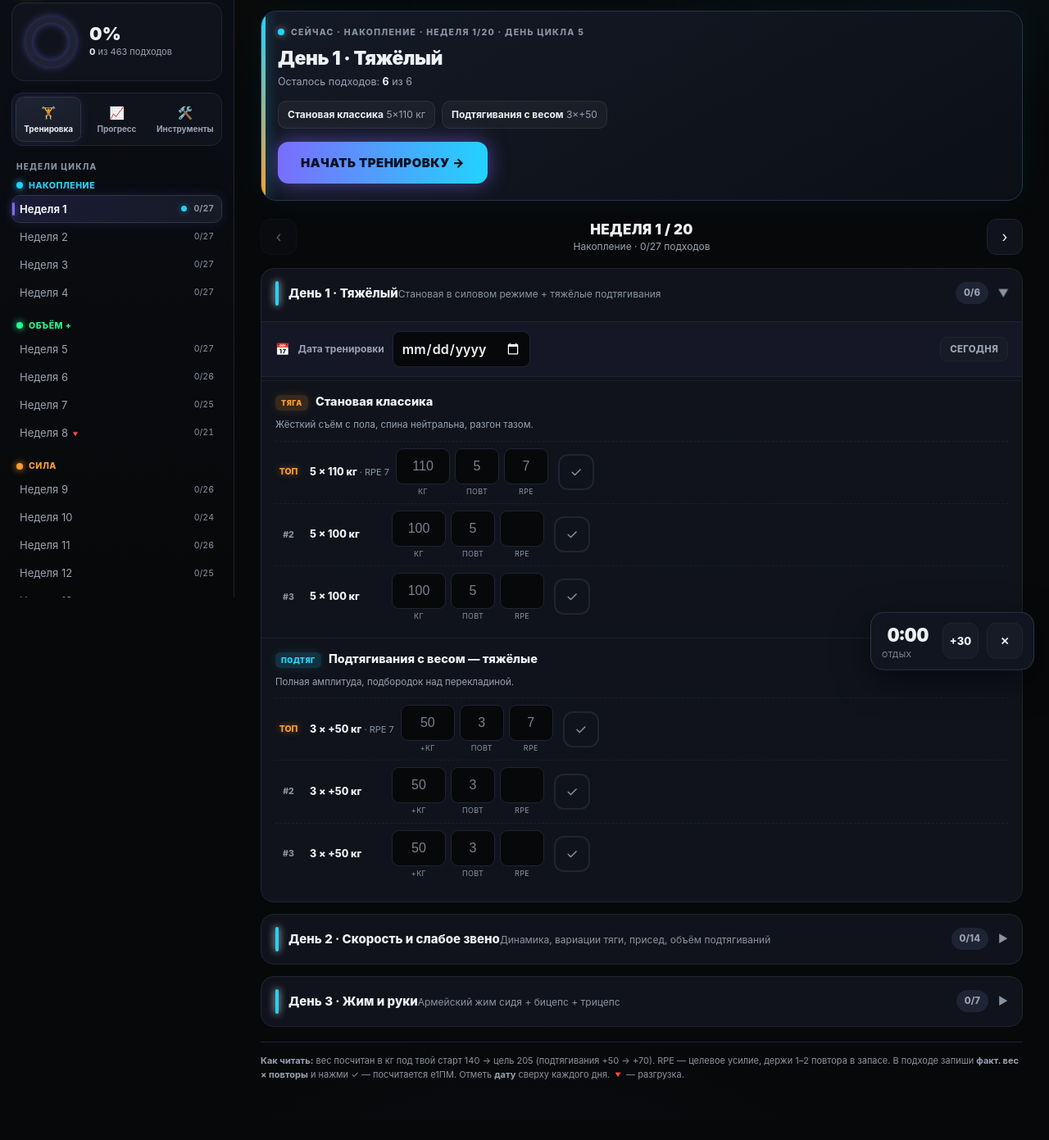
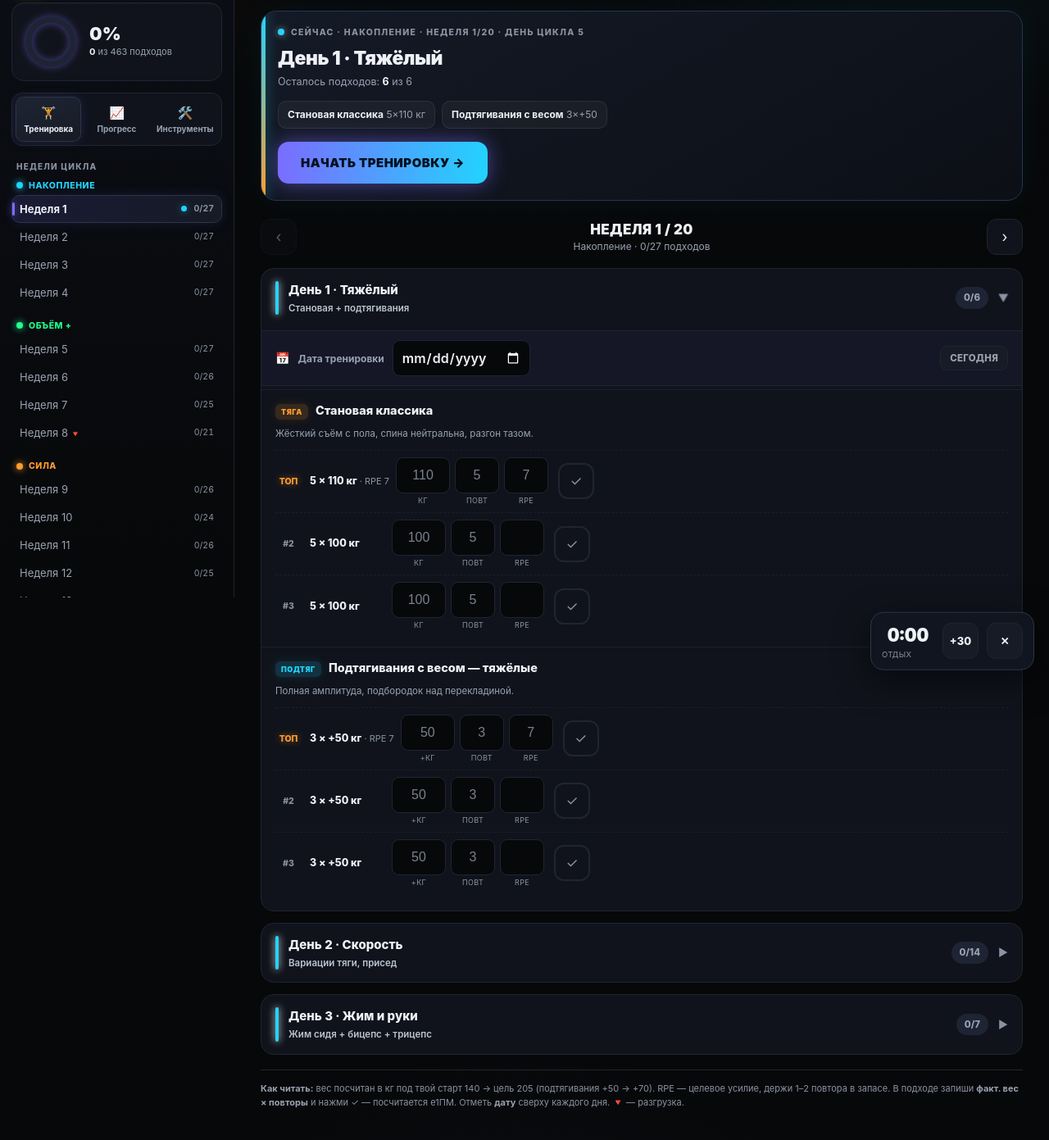
Before and after one commit to GrecAl/Deadlift, a plain HTML site: page index.html in a window 1280 px wide. Shown: the part 71-1462 px from the top of the page at 82% size. Before the commit the page ends 1438 px from the top, so only its background shows below. Drawn offline with Linux system fonts and the light colour scheme.

Commit message:
Day subtitles: own line, brighter (#bcc4d2), shorter; SW network-first for HTML (always-fresh, cache v7)

```diff
--- a/index.html
+++ b/index.html
@@ -182,8 +182,8 @@
   .day-head::-webkit-details-marker{ display:none; }
   .day-stripe{ width:4px; align-self:stretch; min-height:30px; border-radius:4px; flex-shrink:0; box-shadow:0 0 10px currentColor; }
   .day-h-info{ flex:1; min-width:0; }
-  .day-h-name{ font-size:15px; font-weight:800; }
-  .day-h-sub{ font-size:12px; color:var(--tx3); margin-top:1px; }
+  .day-h-name{ font-size:15px; font-weight:800; display:block; }
+  .day-h-sub{ display:block; font-size:11.5px; color:#bcc4d2; margin-top:3px; font-weight:600; }
   .day-h-badge{ font-size:11.5px; font-weight:800; padding:5px 10px; border-radius:20px; background:var(--surface3); color:var(--tx2); white-space:nowrap; }
   .day-h-badge.full{ background:rgba(33,255,142,0.14); color:var(--ok); box-shadow:0 0 12px rgba(33,255,142,0.18); }
   .day-chev{ color:var(--tx3); font-size:13px; transition:transform .2s ease; }
@@ -497,10 +497,10 @@ const WD = {
 };
 
 const DAYDEF = {
-  d1:{ name:"День 1 · Тяжёлый", sub:"Становая в силовом режиме + тяжёлые подтягивания" },
-  d2:{ name:"День 2 · Скорость и слабое звено", sub:"Динамика, вариации тяги, присед, объём подтягиваний" },
-  d3:{ name:"День 3 · Жим и руки", sub:"Армейский жим сидя + бицепс + трицепс" },
-  pr:{ name:"День попыток 🎯", sub:"Разминка → подходы к максимуму, свежим" },
+  d1:{ name:"День 1 · Тяжёлый", sub:"Становая + подтягивания" },
+  d2:{ name:"День 2 · Скорость", sub:"Вариации тяги, присед" },
+  d3:{ name:"День 3 · Жим и руки", sub:"Жим сидя + бицепс + трицепс" },
+  pr:{ name:"День попыток 🎯", sub:"Подходы к максимуму" },
 };
 const TAGS = { dl:["ТЯГА","tg-dl"], pu:["ПОДТЯГ","tg-pu"], sq:["ПРИСЕД","tg-sq"], press:["ЖИМ","tg-press"], arm:["РУКИ","tg-arm"] };
 
```
Also changed, not shown: sw.js (+19 -2 lines).
